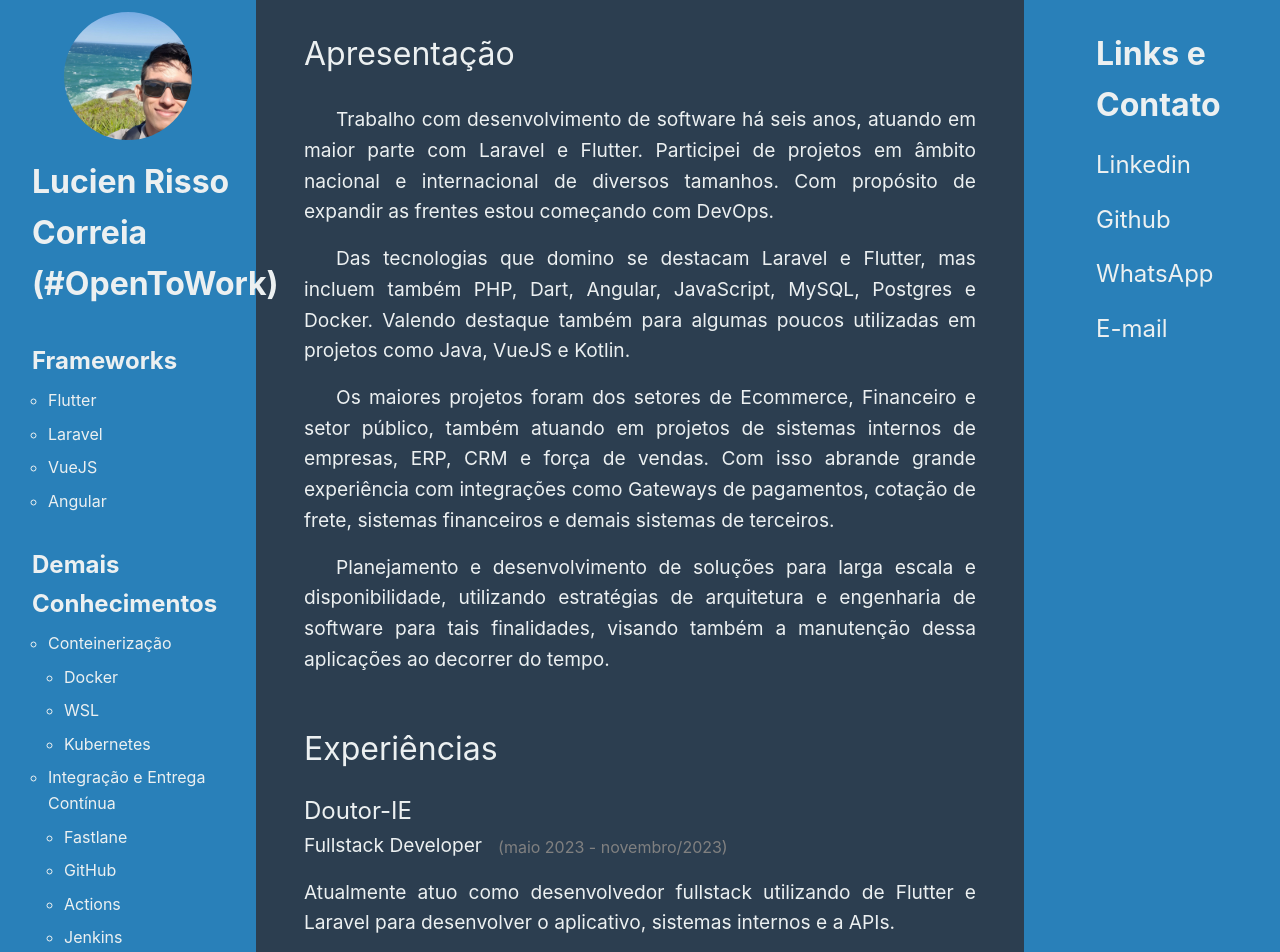
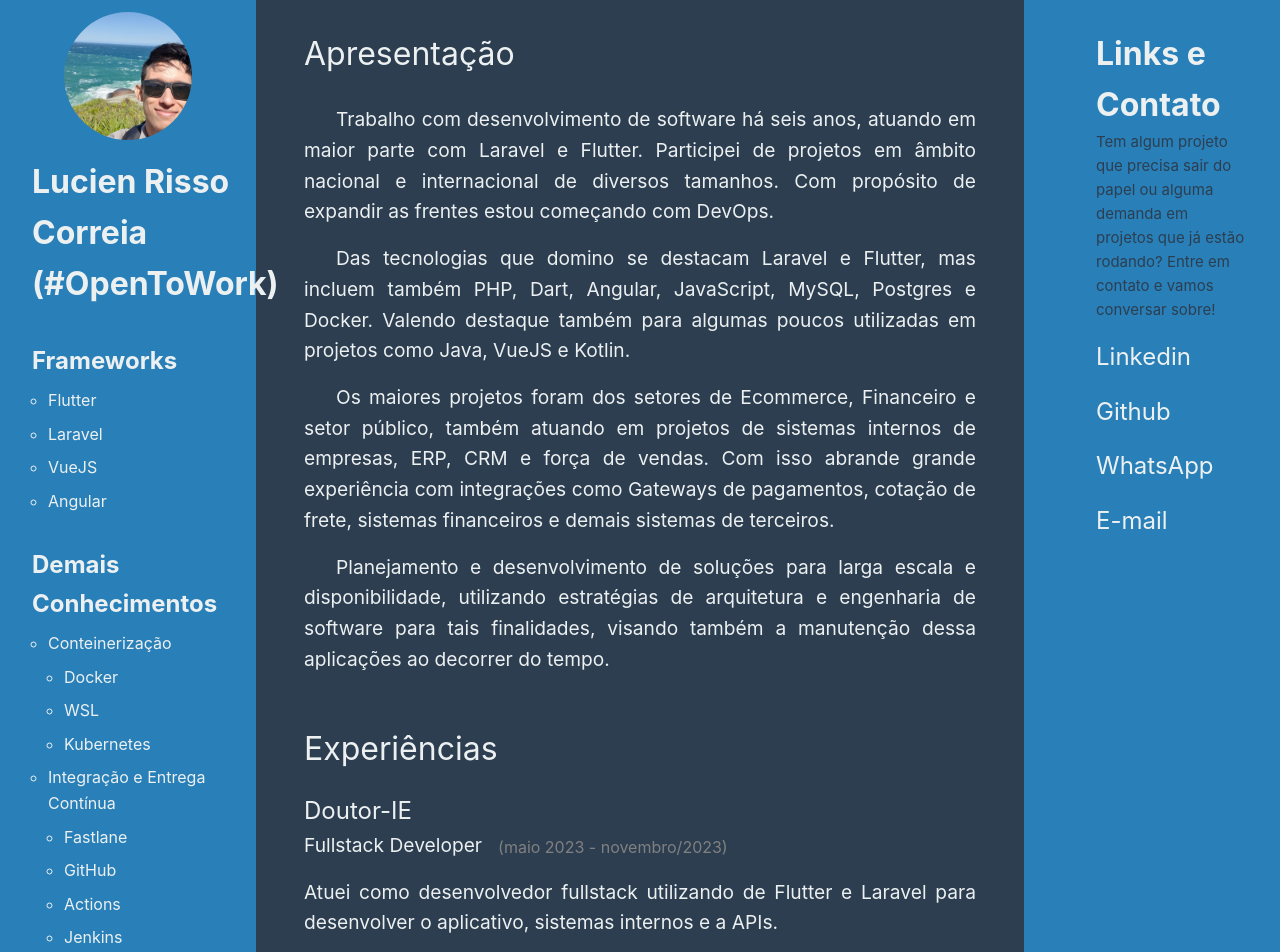
Before and after one commit to LucienCorreia/cv_vuejs, a Vue app: page / in a window 1280 px wide. Shown: the part 20-972 px from the top of the page. Built offline with nearby package versions, Linux system fonts and the light colour scheme.

Commit message:
chore: update experience

```diff
--- a/src/components/AsideRight.vue
+++ b/src/components/AsideRight.vue
@@ -8,6 +8,7 @@
       <ul>
         <li class="title">
           <h1>Links e Contato</h1>
+          <p>Tem algum projeto que precisa sair do papel ou alguma demanda em projetos que já estão rodando? Entre em contato e vamos conversar sobre!</p>
         </li>
         <li class="item">
           <a href="https://www.linkedin.com/in/lucien-correia" target="_blank">Linkedin</a>
--- a/src/components/Resume.vue
+++ b/src/components/Resume.vue
@@ -29,7 +29,7 @@
       </h3>
       <div class="description">
         <p>
-          Atualmente atuo como desenvolvedor fullstack utilizando de Flutter e Laravel para desenvolver o aplicativo, sistemas internos e a APIs.
+          Atuei como desenvolvedor fullstack utilizando de Flutter e Laravel para desenvolver o aplicativo, sistemas internos e a APIs.
         </p>
       </div>
     </div>
```
